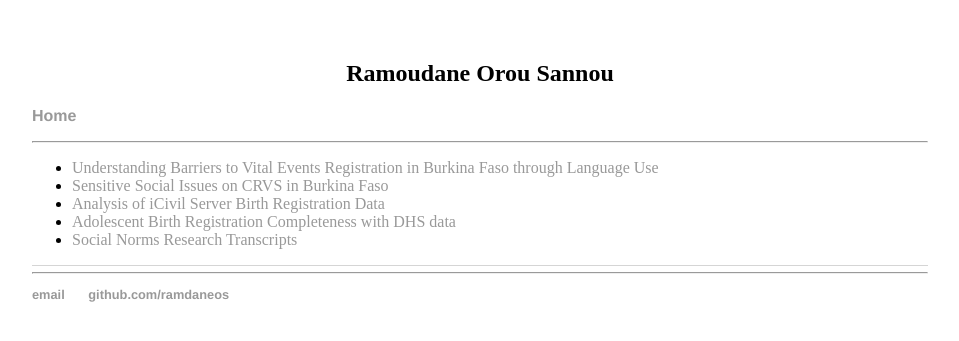
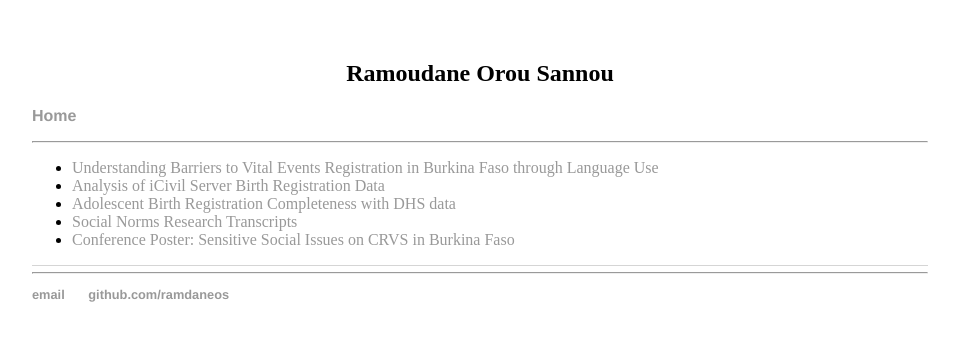
Before and after one commit to RamdaneOS/ramdaneos.github.io, a Jekyll site: the page built from index.html, in a window 1280 px wide. Shown: the top 341 px of the page, without its empty margins (160-1119 px from the left). Built offline with Jekyll 4.4.1, drawn with Linux system fonts in a browser that asks for light colours; Markdown is read by kramdown in place of the engine named in the settings.

Commit message:
Update index.html

```diff
--- a/index.html
+++ b/index.html
@@ -7,9 +7,9 @@ title: Ramoudane Orou Sannou
 	<ul>
 		<li> <a href="Final_RamdaneOS_Ottawa_Poster.pdf"> Understanding Barriers to Vital Events Registration in Burkina Faso through
 Language Use </a></li>
-		<li> <a href="Sensitive_Social_Issues_CRVS_BF.html"> Sensitive Social Issues on CRVS in Burkina Faso </a></li>
                 <li> <a href="iCivil_Birth_Reg.html"> Analysis of iCivil Server Birth Registration Data </a></li>
 		<li> <a href="Ado_Birth_Reg_Completeness.html"> Adolescent Birth Registration Completeness with DHS data </a></li>
 		<li> <a href="Social_Norms_Transcripts.html"> Social Norms Research Transcripts </a></li>
+		<li> <a href="Sensitive_Social_Issues_CRVS_BF.html"> Conference Poster: Sensitive Social Issues on CRVS in Burkina Faso </a></li>
         <ul>
 </div><!-- /.blurb -->
```
